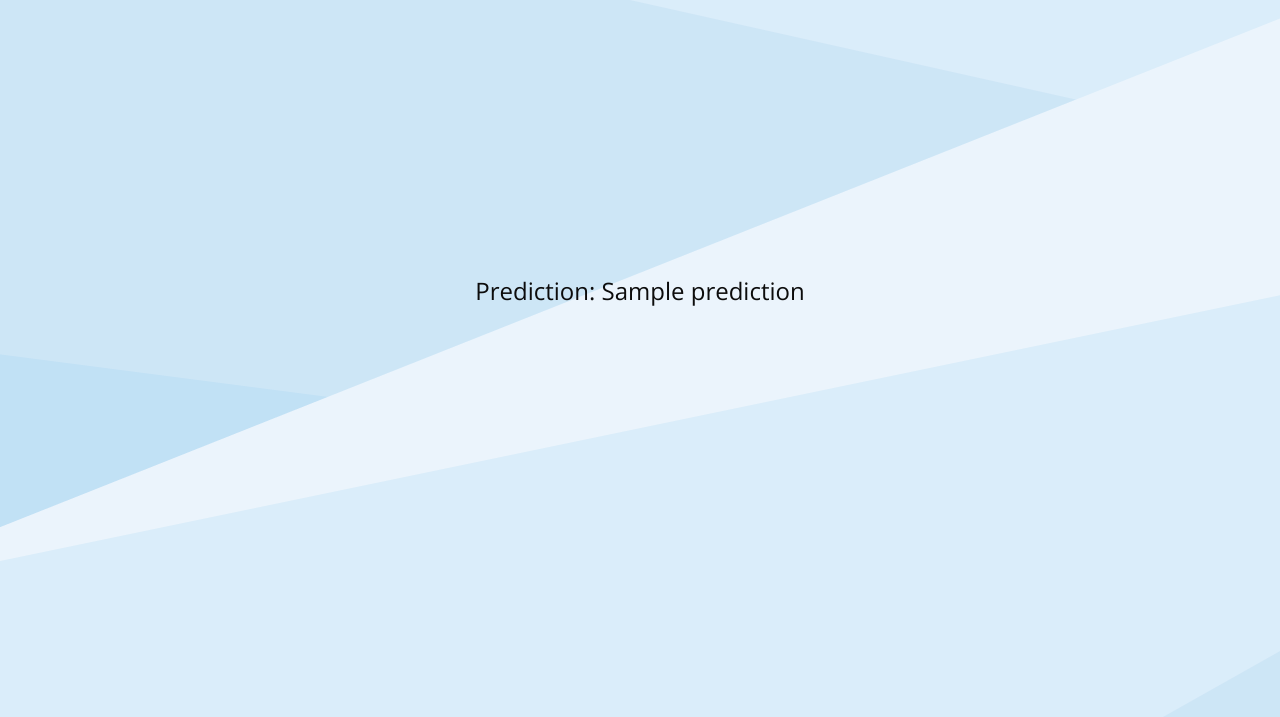
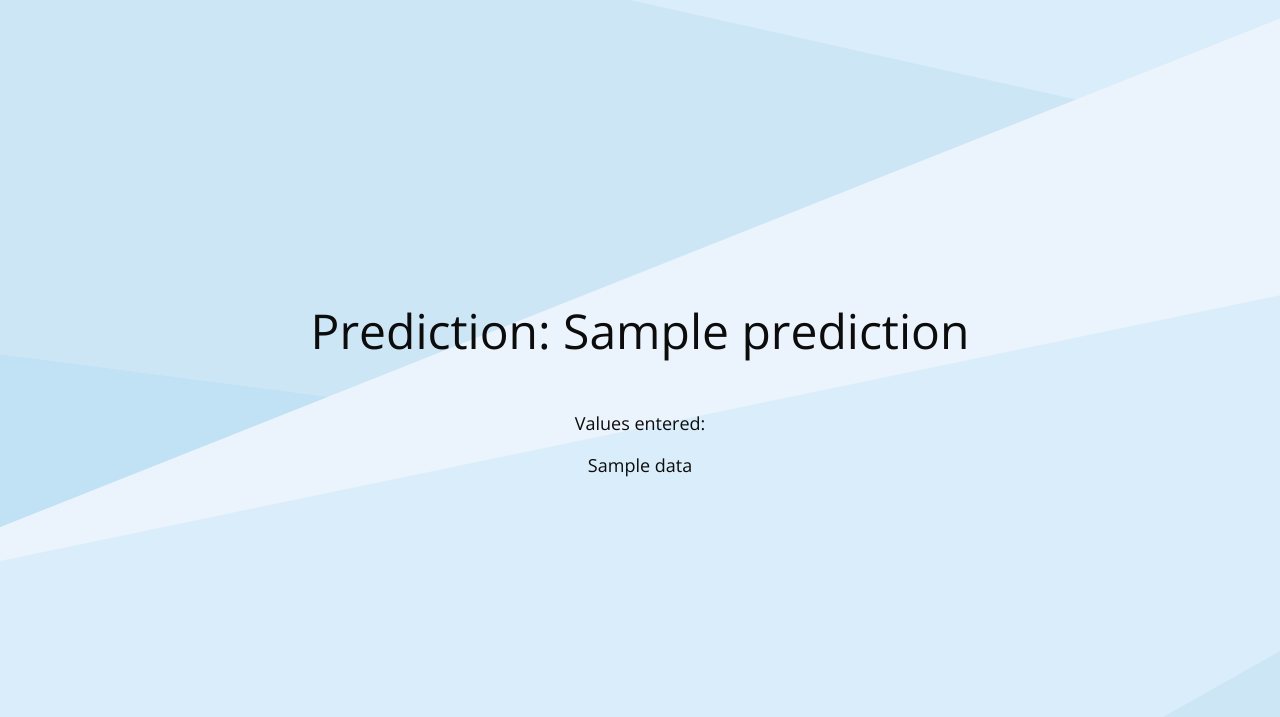
Before and after one commit to skozoriz/devrepDS2_grC, a Flask app: template templates/result.html in a window 1280 px wide. Shown: the top 717 px of the page. Run offline with Flask 2, Linux system fonts and the light colour scheme; the template is opened without the code that fills it: most values are stand-ins (such as "Sample title", 1, 10 or a date in 2020); parts of the project's set-up code (start-up, migrations or seed data) failed here and were passed over.

Commit message:
result.css

```diff
--- a/static/css/style.css
+++ b/static/css/style.css
@@ -245,10 +245,17 @@ option {
 }
 
 .pred {
-  font-size: 24px;
+  font-size: 48px;
   margin: 0 auto;
   text-align: center;
   display: block;
   padding-top: 250px;
   letter-spacing: normal;
 }
+
+.pred_below {
+  font-size: 18px;
+  margin: 0 auto;
+  text-align: center;
+  display: block;
+}
--- a/templates/result.html
+++ b/templates/result.html
@@ -28,8 +28,10 @@
   <body>
     <div class="pred">
       <p>Prediction: {{ prediction }}</p>
-      <!-- <p> Values entered:   </p>
-      <p> {{ data }} </p> -->
+      <div class="pred_below">
+        <p>Values entered:</p>
+        <p>{{ data }}</p>
+      </div>
     </div>
   </body>
 </html>
```
